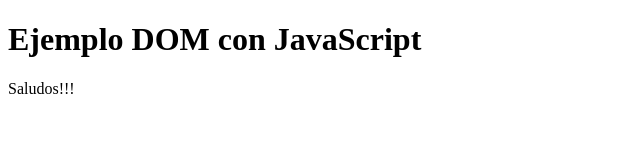
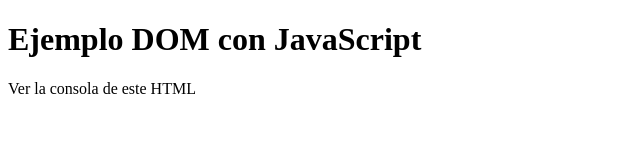
Before and after one commit to cokke07/EjemplosjavaScript, a plain HTML site: page MundoPCconJS.html in a window 1280 px wide. Shown: the whole page, without its empty margins (0-640 px from the left). Drawn offline with Linux system fonts and the light colour scheme.

Commit message:
Update MundoPCconJS.html

```diff
--- a/MundoPCconJS.html
+++ b/MundoPCconJS.html
@@ -10,7 +10,7 @@
     <h1>Ejemplo DOM con JavaScript</h1>
     <p>
 
-        Saludos!!!
+        Ver la consola de este HTML
     </p>
     <script>
 
```
